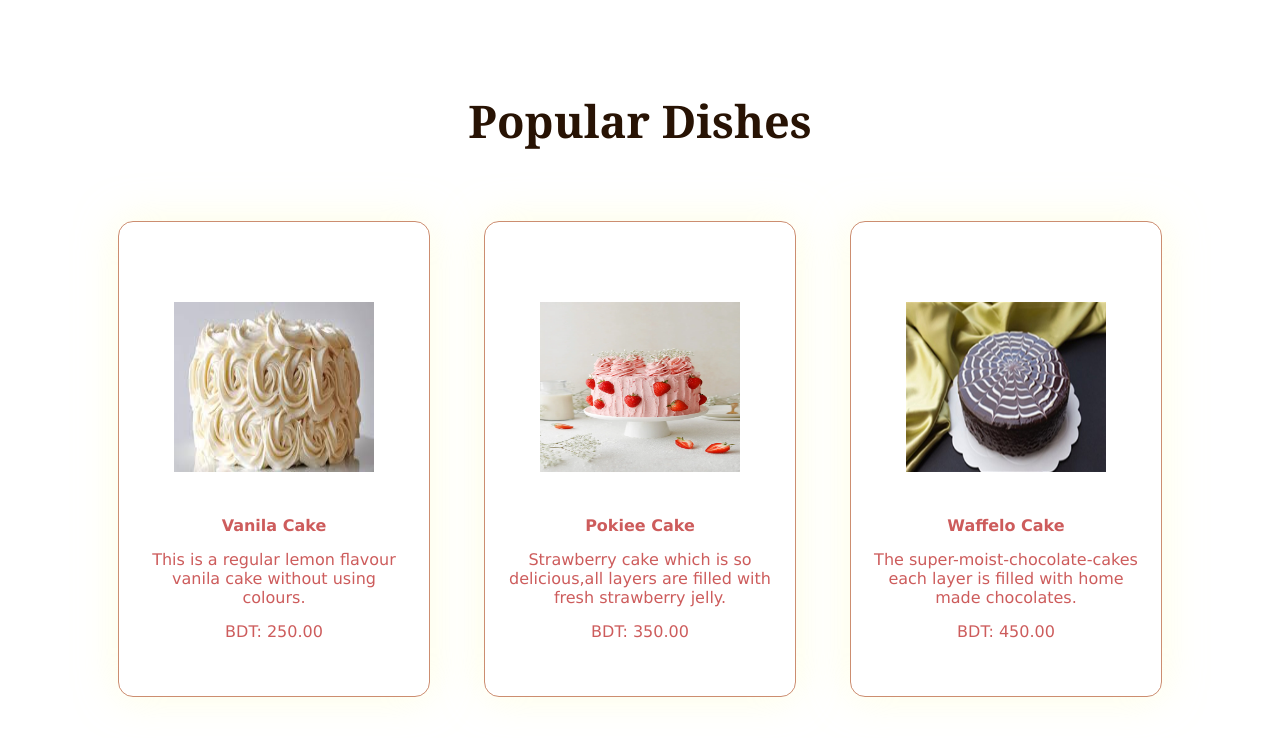
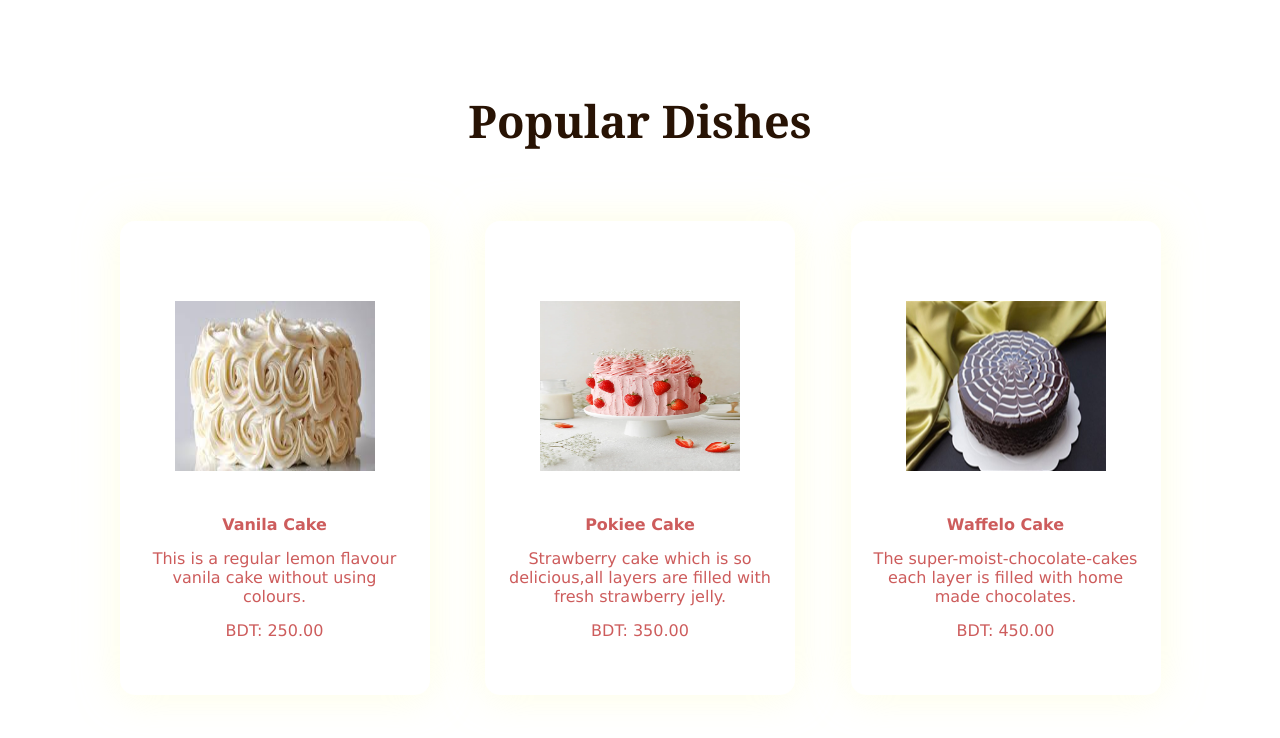
Before and after one commit to Anika-ATS/FalguniResturant, a plain HTML site: page Pages/index.html in a window 1280 px wide. Shown: the part 762-1500 px from the top of the page. Drawn offline with Linux system fonts and the light colour scheme.

Commit message:
little change

```diff
--- a/CSS/style.css
+++ b/CSS/style.css
@@ -154,7 +154,7 @@ nav {
   padding: 40px 20px;
   border-radius: 15px;
   box-shadow: 0 0 40px rgba(254, 253, 209, 0.6);
-  border: 1px solid rgba(170, 66, 18, 0.6);
+  /* border: 1px solid rgba(170, 66, 18, 0.6); */
   transition: all 0.3s;
 }
 .card:hover {
```
